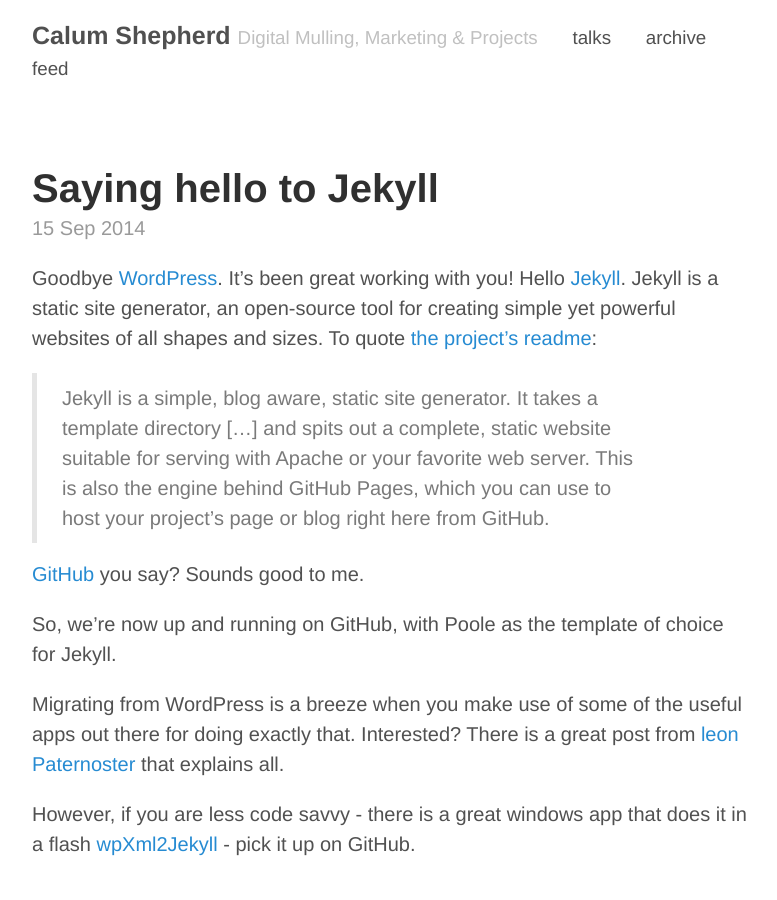
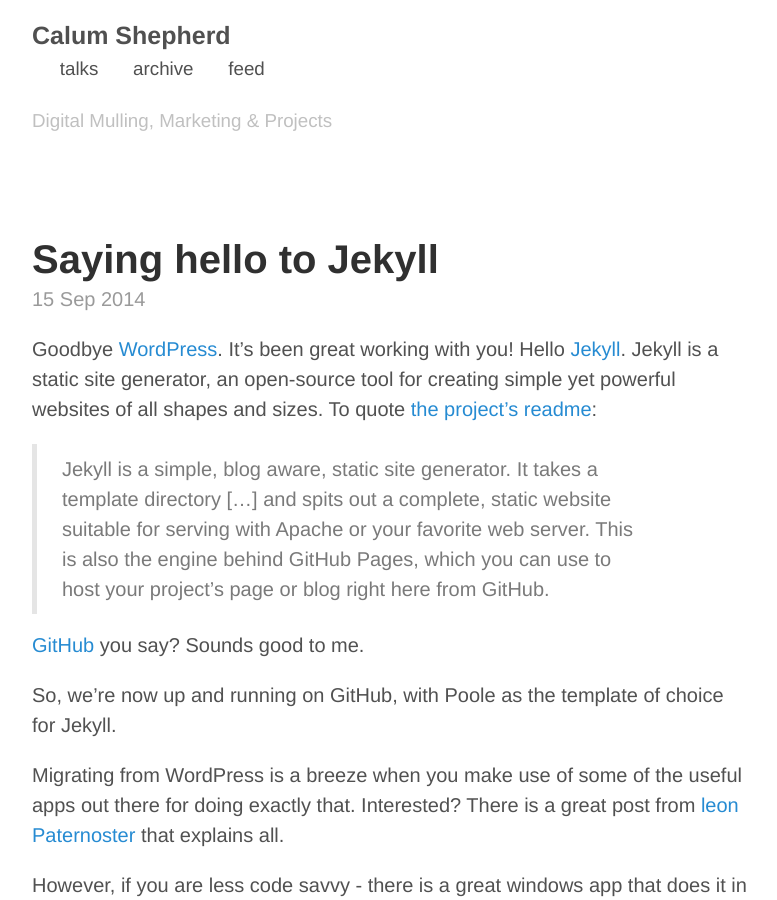
Before and after one commit to calcode/calcode.github.io, a Jekyll site: the page built from index.html, in a window 1280 px wide and 900 px high. Shown: the whole window, without its empty margins (248-1025 px from the left). Built offline with Jekyll 4.4.1, drawn with Linux system fonts in a browser that asks for light colours; Markdown is read by kramdown in place of the engine named in the settings; the list of posts is cut into pages by our own code.

Commit message:
updates to layout

```diff
--- a/_config.yml
+++ b/_config.yml
@@ -14,7 +14,7 @@
 author:
   name:           Calum Shepherd
   url:            https://twitter.com/calumshepherd
-  email:          calumshep@gmail.com
+  email:
 
 # Custom vars
 version:          1.0.0
--- a/_layouts/default.html
+++ b/_layouts/default.html
@@ -2,20 +2,21 @@
 <html xmlns="http://www.w3.org/1999/xhtml" xml:lang="en" lang="en-us">
 
   {% include head.html %}
-
+  {% include google_analytics.html %}
   <body>
 
     <div class="container content">
       <div class="masthead">
          <h3 class="masthead-title">
            <a href="{{ site.baseurl }}" title="Home">{{ site.title }}</a>
-           <small>{{ site.tagline }}</small>
 
              <!--addition of menu at top of page-->
-             {% for page in site.pages_list %}
+             <p>{% for page in site.pages_list %}
              &nbsp;&nbsp;&nbsp;
              <small><a href="{{ page[1]  }}">{{ page[0] }}</a></small>
-             {% endfor %}
+                 {% endfor %}</p>
+             <!--site tagline-->
+             <p><small>{{ site.tagline }}</small></p>
          </h3>
       </div>
 
```
Also changed, not shown: _includes/google-analytics.html (added, +9 -0 lines), _includes/head.html (+0 -10 lines).
